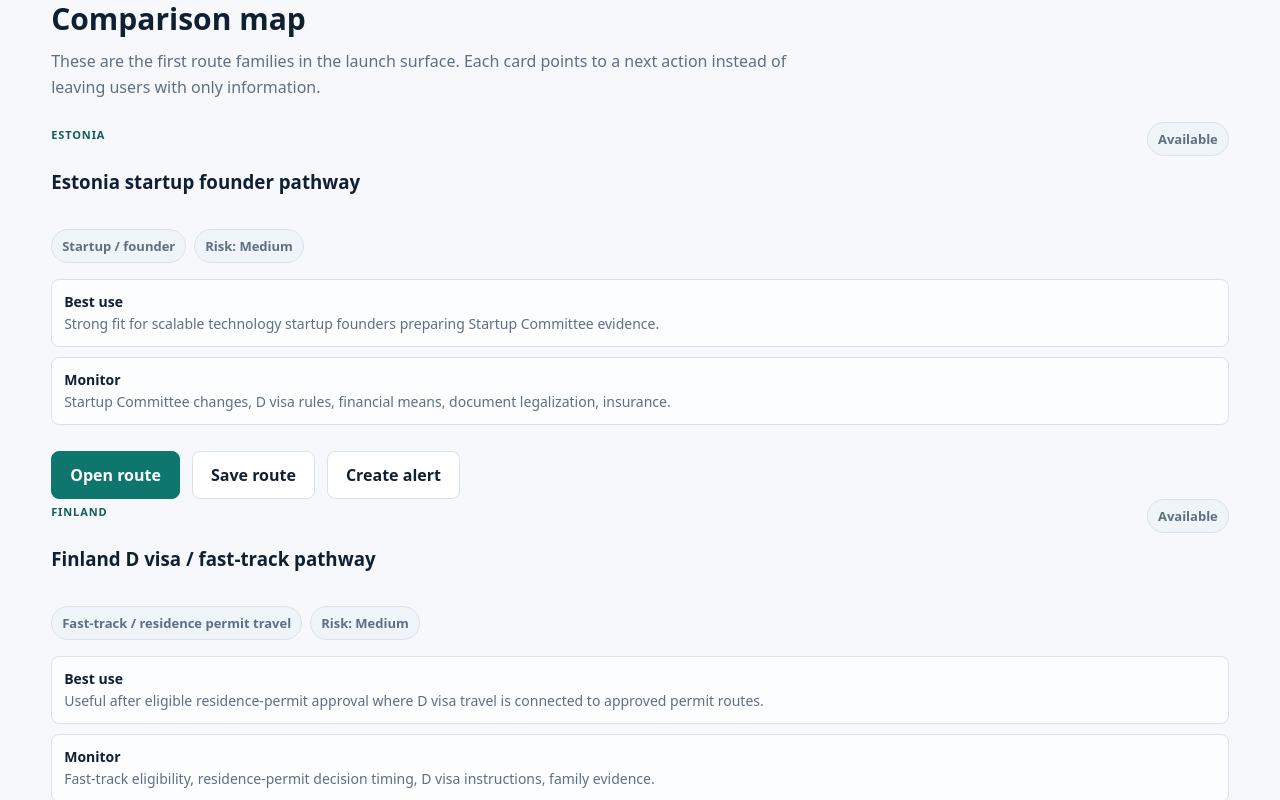
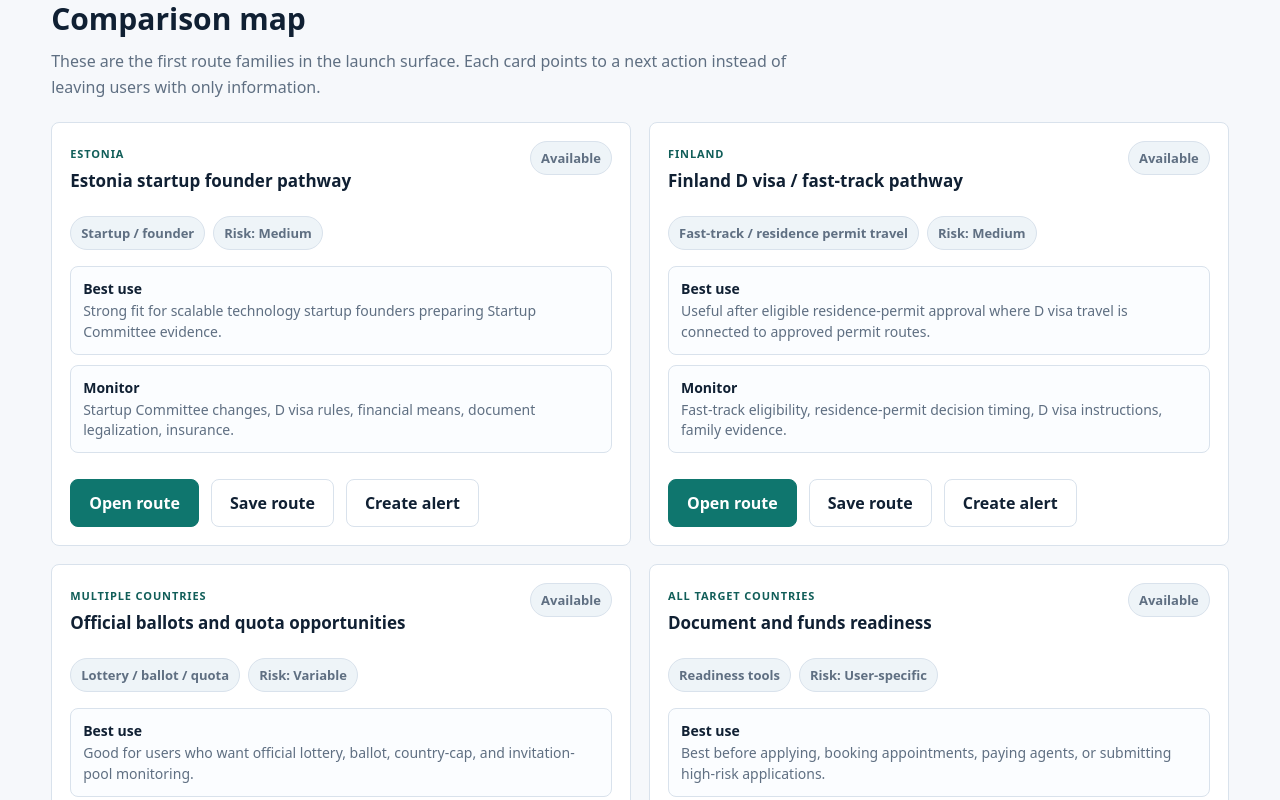
Before and after one commit to SirBM201/SirBM201-moveready-frontend, a Next.js app: page /compare in a window 1280 px wide. Shown: the part 560-1360 px from the top of the page. Built offline with nearby package versions, Linux system fonts and the light colour scheme.

Commit message:
Use compare page CSS module

```diff
--- a/app/compare/page.tsx
+++ b/app/compare/page.tsx
@@ -1,3 +1,5 @@
+import styles from "./compare.module.css";
+
 const routes = [
   {
     name: "Estonia startup founder pathway",
@@ -93,9 +95,9 @@ export default function ComparePage() {
       <section className="section no-top-pad">
         <h2>Comparison map</h2>
         <p className="section-intro">These are the first route families in the launch surface. Each card points to a next action instead of leaving users with only information.</p>
-        <div className="compare-grid">
+        <div className={styles.compareGrid}>
           {routes.map((route) => (
-            <article className="comparison-card" key={route.name}>
+            <article className="card" key={route.name}>
               <div className="panel-heading">
                 <div>
                   <span className="overline">{route.country}</span>
@@ -111,7 +113,7 @@ export default function ComparePage() {
                 <div><strong>Best use</strong><span>{route.strength}</span></div>
                 <div><strong>Monitor</strong><span>{route.watch}</span></div>
               </div>
-              <div className="actions compact-actions">
+              <div className="actions">
                 {route.actions.map((action) => (
                   <a className={action.label.includes("Open") || action.label.includes("Run") ? "btn primary" : "btn"} href={action.href} key={action.href}>{action.label}</a>
                 ))}
```
